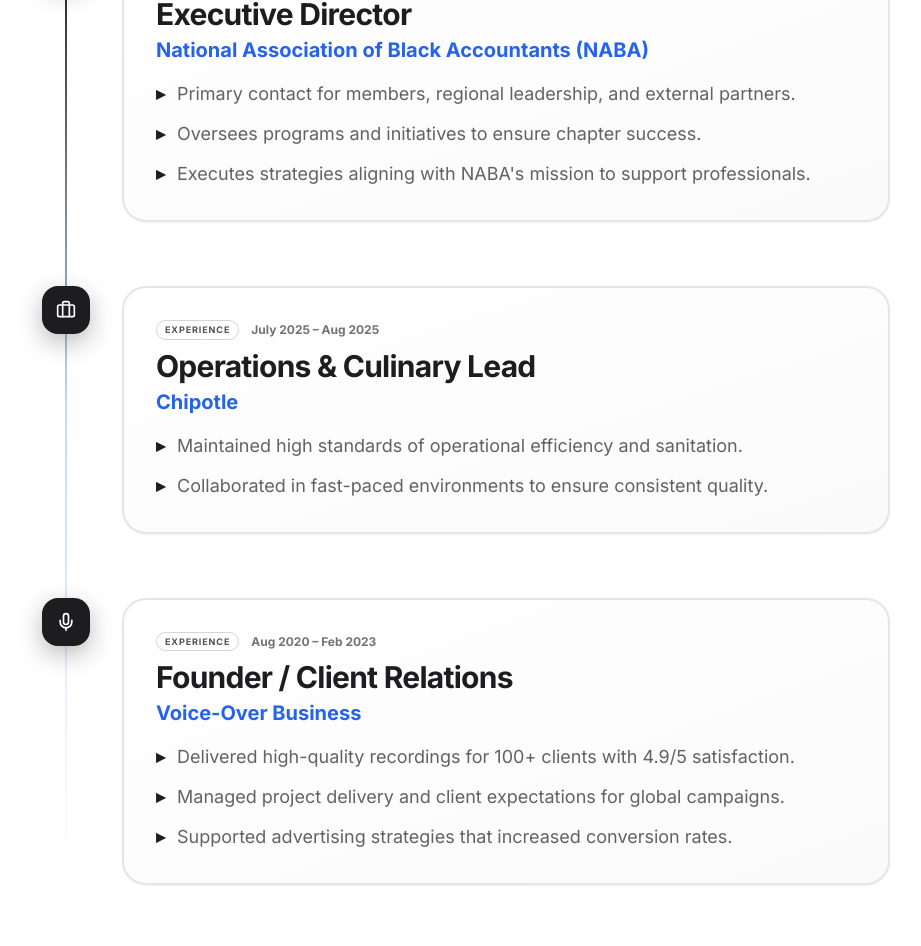
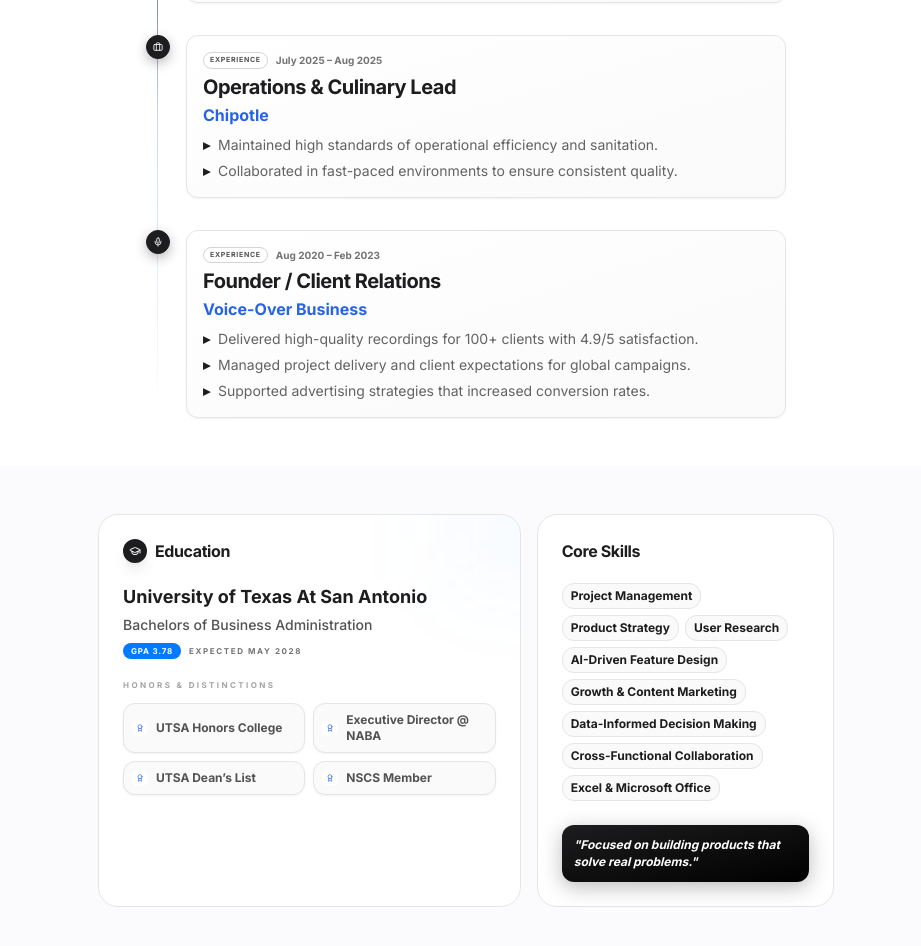
Before and after one commit to LumiSpeaks/FredDongho, a React (Vite) app: page / in a window 1280 px wide. Shown: the part 1840-2786 px from the top of the page, without its empty margins (174-1095 px from the left). Built offline with nearby package versions, Linux system fonts and the light colour scheme; no server answers.

Commit message:
Reduce size of Professional History, Skills & Education, and Footer sections by half

```diff
--- a/components/ExperienceSection.tsx
+++ b/components/ExperienceSection.tsx
@@ -5,52 +5,52 @@
 
 const ExperienceSection: React.FC = () => {
   const getIcon = (company: string) => {
-    if (company.includes('NABA')) return <Users size={20} />;
-    if (company.includes('Voice-Over')) return <Mic size={20} />;
-    if (company.includes('Theater')) return <Star size={20} />;
-    return <Briefcase size={20} />;
+    if (company.includes('NABA')) return <Users size={10} />;
+    if (company.includes('Voice-Over')) return <Mic size={10} />;
+    if (company.includes('Theater')) return <Star size={10} />;
+    return <Briefcase size={10} />;
   };
 
   return (
-    <section id="journey" className="py-16 md:py-24 bg-white">
-      <div className="max-w-4xl mx-auto px-6">
-        <header className="mb-16 text-left">
-          <h2 className="text-4xl md:text-6xl font-bold tracking-tighter mb-4 apple-gradient">
+    <section id="journey" className="py-8 md:py-12 bg-white">
+      <div className="max-w-2xl mx-auto px-4">
+        <header className="mb-8 text-left">
+          <h2 className="text-2xl md:text-3xl font-bold tracking-tighter mb-2 apple-gradient">
             Professional History
           </h2>
-          <p className="text-neutral-600 max-w-lg font-medium text-lg md:text-xl leading-relaxed">
+          <p className="text-neutral-600 max-w-md font-medium text-sm md:text-base leading-relaxed">
             Leading initiatives and building products across diverse industries.
           </p>
         </header>
 
-        <div className="relative space-y-16">
+        <div className="relative space-y-8">
           {/* Vertical Timeline Line - Black Accent */}
-          <div className="absolute left-[23px] top-4 bottom-4 w-[2px] bg-gradient-to-b from-[#1d1d1f] via-blue-500/30 to-transparent hidden md:block"></div>
+          <div className="absolute left-[11px] top-2 bottom-2 w-[1px] bg-gradient-to-b from-[#1d1d1f] via-blue-500/30 to-transparent hidden md:block"></div>
 
           {RESUME_DATA.journey.map((item, idx) => (
-            <div key={idx} className="relative md:pl-20 group">
+            <div key={idx} className="relative md:pl-10 group">
               {/* Node Icon - Black Background */}
-              <div className="absolute left-0 top-0 w-12 h-12 rounded-2xl bg-[#1d1d1f] border-2 border-[#1d1d1f] flex items-center justify-center text-white group-hover:text-blue-400 group-hover:border-blue-400 group-hover:scale-105 transition-all z-10 hidden md:flex shadow-[0_8px_25px_rgba(29,29,31,0.3)]">
+              <div className="absolute left-0 top-0 w-6 h-6 rounded-xl bg-[#1d1d1f] border border-[#1d1d1f] flex items-center justify-center text-white group-hover:text-blue-400 group-hover:border-blue-400 group-hover:scale-105 transition-all z-10 hidden md:flex shadow-[0_4px_12px_rgba(29,29,31,0.3)]">
                 {getIcon(item.company)}
               </div>
 
-              <div className="bg-gradient-to-br from-white to-neutral-50 p-6 md:p-8 rounded-3xl border-2 border-neutral-200 group-hover:border-[#1d1d1f] transition-all shadow-sm group-hover:shadow-[0_10px_40px_rgba(29,29,31,0.1)]">
-                <div className="flex flex-col mb-4">
-                  <div className="flex items-center gap-3 mb-2">
-                    <span className={`px-2 py-0.5 rounded-full text-[9px] font-black uppercase tracking-widest border ${item.type === 'Leadership' ? 'text-white border-[#1d1d1f] bg-[#1d1d1f] shadow-md' : 'text-neutral-600 border-neutral-300 bg-white'}`}>
+              <div className="bg-gradient-to-br from-white to-neutral-50 p-3 md:p-4 rounded-xl border border-neutral-200 group-hover:border-[#1d1d1f] transition-all shadow-sm group-hover:shadow-[0_5px_20px_rgba(29,29,31,0.1)]">
+                <div className="flex flex-col mb-2">
+                  <div className="flex items-center gap-2 mb-1">
+                    <span className={`px-1.5 py-0.5 rounded-full text-[7px] font-black uppercase tracking-widest border ${item.type === 'Leadership' ? 'text-white border-[#1d1d1f] bg-[#1d1d1f] shadow-md' : 'text-neutral-600 border-neutral-300 bg-white'}`}>
                       {item.type}
                     </span>
-                    <span className="text-xs font-bold text-neutral-500">{item.period}</span>
+                    <span className="text-[10px] font-bold text-neutral-500">{item.period}</span>
                   </div>
-                  <h3 className="text-2xl md:text-3xl font-bold tracking-tight mb-1 group-hover:text-[#1d1d1f] transition-colors text-[#1d1d1f]">
+                  <h3 className="text-lg md:text-xl font-bold tracking-tight mb-0.5 group-hover:text-[#1d1d1f] transition-colors text-[#1d1d1f]">
                     {item.role}
                   </h3>
-                  <p className="text-lg md:text-xl text-blue-600 font-bold">{item.company}</p>
+                  <p className="text-sm md:text-base text-blue-600 font-bold">{item.company}</p>
                 </div>
 
-                <ul className="space-y-3 max-w-2xl">
+                <ul className="space-y-1.5 max-w-xl">
                   {item.description.map((point, i) => (
-                    <li key={i} className="text-neutral-600 leading-relaxed text-base md:text-lg flex gap-3">
+                    <li key={i} className="text-neutral-600 leading-relaxed text-xs md:text-sm flex gap-2">
                       <span className="text-[#1d1d1f] font-black flex-shrink-0">▸</span>
                       <span className="opacity-90">{point}</span>
                     </li>
@@ -59,7 +59,7 @@
               </div>
 
               {/* Mobile Separator */}
-              <div className="mt-10 h-[1px] w-full bg-neutral-200 md:hidden"></div>
+              <div className="mt-5 h-[1px] w-full bg-neutral-200 md:hidden"></div>
             </div>
           ))}
         </div>
--- a/components/SkillsAndEducation.tsx
+++ b/components/SkillsAndEducation.tsx
@@ -7,39 +7,39 @@
   const { education, skills } = RESUME_DATA;
 
   return (
-    <section id="skills" className="py-16 md:py-24 bg-[#fbfbfd]">
-      <div className="max-w-6xl mx-auto px-6">
-        <div className="grid grid-cols-1 lg:grid-cols-12 gap-8">
+    <section id="skills" className="py-8 md:py-12 bg-[#fbfbfd]">
+      <div className="max-w-3xl mx-auto px-4">
+        <div className="grid grid-cols-1 lg:grid-cols-12 gap-4">
 
           {/* Education - Large Card */}
-          <div className="lg:col-span-7 glass p-8 md:p-12 rounded-[2.5rem] relative overflow-hidden group bg-white border border-neutral-200">
-            <div className="absolute -top-32 -right-32 w-64 h-64 bg-blue-500/5 blur-[100px] pointer-events-none group-hover:bg-blue-500/10 transition-all duration-700"></div>
+          <div className="lg:col-span-7 glass p-4 md:p-6 rounded-[1.25rem] relative overflow-hidden group bg-white border border-neutral-200">
+            <div className="absolute -top-16 -right-16 w-32 h-32 bg-blue-500/5 blur-[50px] pointer-events-none group-hover:bg-blue-500/10 transition-all duration-700"></div>
 
-            <div className="flex items-center gap-4 mb-10">
-              <div className="w-12 h-12 rounded-2xl bg-[#1d1d1f] text-white flex items-center justify-center shadow-lg">
-                <GraduationCap size={24} />
+            <div className="flex items-center gap-2 mb-5">
+              <div className="w-6 h-6 rounded-xl bg-[#1d1d1f] text-white flex items-center justify-center shadow-lg">
+                <GraduationCap size={12} />
               </div>
-              <h2 className="text-2xl font-bold tracking-tight text-[#1d1d1f]">Education</h2>
+              <h2 className="text-base font-bold tracking-tight text-[#1d1d1f]">Education</h2>
             </div>
 
-            <div className="mb-10">
-              <h3 className="text-xl md:text-2xl font-bold mb-2 text-[#1d1d1f]">{education.school}</h3>
-              <p className="text-lg text-neutral-600 font-medium mb-4">{education.degree}</p>
-              <div className="flex flex-wrap gap-4 items-center">
-                <span className="px-4 py-1.5 rounded-full bg-[#007aff] text-white text-[10px] font-black uppercase tracking-widest">GPA {education.gpa}</span>
-                <span className="text-[10px] font-bold uppercase tracking-[0.2em] text-neutral-500">{education.graduation}</span>
+            <div className="mb-5">
+              <h3 className="text-base md:text-lg font-bold mb-1 text-[#1d1d1f]">{education.school}</h3>
+              <p className="text-sm text-neutral-600 font-medium mb-2">{education.degree}</p>
+              <div className="flex flex-wrap gap-2 items-center">
+                <span className="px-2 py-0.5 rounded-full bg-[#007aff] text-white text-[8px] font-black uppercase tracking-widest">GPA {education.gpa}</span>
+                <span className="text-[8px] font-bold uppercase tracking-[0.2em] text-neutral-500">{education.graduation}</span>
               </div>
             </div>
 
-            <div className="space-y-6">
-              <h4 className="text-[10px] font-black uppercase tracking-[0.3em] text-neutral-400">Honors & Distinctions</h4>
-              <div className="grid grid-cols-1 md:grid-cols-2 gap-3">
+            <div className="space-y-3">
+              <h4 className="text-[8px] font-black uppercase tracking-[0.3em] text-neutral-400">Honors & Distinctions</h4>
+              <div className="grid grid-cols-1 md:grid-cols-2 gap-2">
                 {education.honors.map((honor, i) => (
-                  <div key={i} className="flex items-center gap-3 bg-neutral-50 p-4 rounded-2xl border border-neutral-200 hover:bg-[#1d1d1f] hover:border-[#1d1d1f] transition-all group/honor shadow-sm hover:shadow-[0_8px_25px_rgba(29,29,31,0.2)]">
-                    <div className="p-1.5 bg-white rounded-lg group-hover/honor:bg-blue-500 transition-colors">
-                      <Award size={16} className="text-blue-600 group-hover/honor:text-white transition-colors" />
+                  <div key={i} className="flex items-center gap-2 bg-neutral-50 p-2 rounded-xl border border-neutral-200 hover:bg-[#1d1d1f] hover:border-[#1d1d1f] transition-all group/honor shadow-sm hover:shadow-[0_4px_12px_rgba(29,29,31,0.2)]">
+                    <div className="p-1 bg-white rounded-md group-hover/honor:bg-blue-500 transition-colors">
+                      <Award size={8} className="text-blue-600 group-hover/honor:text-white transition-colors" />
                     </div>
-                    <span className="text-sm font-bold text-neutral-600 group-hover/honor:text-white transition-colors">{honor}</span>
+                    <span className="text-xs font-bold text-neutral-600 group-hover/honor:text-white transition-colors">{honor}</span>
                   </div>
                 ))}
               </div>
@@ -47,21 +47,21 @@
           </div>
 
           {/* Skills - Side Card */}
-          <div className="lg:col-span-5 glass p-8 md:p-12 rounded-[2.5rem] flex flex-col justify-between bg-white border border-neutral-200">
+          <div className="lg:col-span-5 glass p-4 md:p-6 rounded-[1.25rem] flex flex-col justify-between bg-white border border-neutral-200">
             <div>
-              <h2 className="text-2xl font-bold tracking-tight mb-10 text-[#1d1d1f]">Core Skills</h2>
-              <div className="flex flex-wrap gap-2.5">
+              <h2 className="text-base font-bold tracking-tight mb-5 text-[#1d1d1f]">Core Skills</h2>
+              <div className="flex flex-wrap gap-1.5">
                 {skills.map((skill, idx) => (
-                  <div key={idx} className="px-4 py-2.5 rounded-2xl bg-neutral-50 text-[#1d1d1f] border border-neutral-200 font-bold text-sm hover:bg-[#1d1d1f] hover:text-white transition-all cursor-default">
+                  <div key={idx} className="px-2 py-1 rounded-xl bg-neutral-50 text-[#1d1d1f] border border-neutral-200 font-bold text-xs hover:bg-[#1d1d1f] hover:text-white transition-all cursor-default">
                     {skill}
                   </div>
                 ))}
               </div>
             </div>
 
-            <div className="mt-12 p-6 rounded-2xl bg-gradient-to-br from-[#1d1d1f] to-[#000000] text-white shadow-[0_10px_40px_rgba(29,29,31,0.3)] relative overflow-hidden group/quote">
+            <div className="mt-6 p-3 rounded-xl bg-gradient-to-br from-[#1d1d1f] to-[#000000] text-white shadow-[0_5px_20px_rgba(29,29,31,0.3)] relative overflow-hidden group/quote">
               <div className="absolute inset-0 bg-gradient-to-br from-blue-600/10 to-transparent opacity-0 group-hover/quote:opacity-100 transition-opacity"></div>
-              <p className="text-base font-black italic leading-snug relative z-10">
+              <p className="text-xs font-black italic leading-snug relative z-10">
                 "Focused on building products that solve real problems."
               </p>
             </div>
```
Also changed, not shown: components/Footer.tsx (+19 -19 lines).
